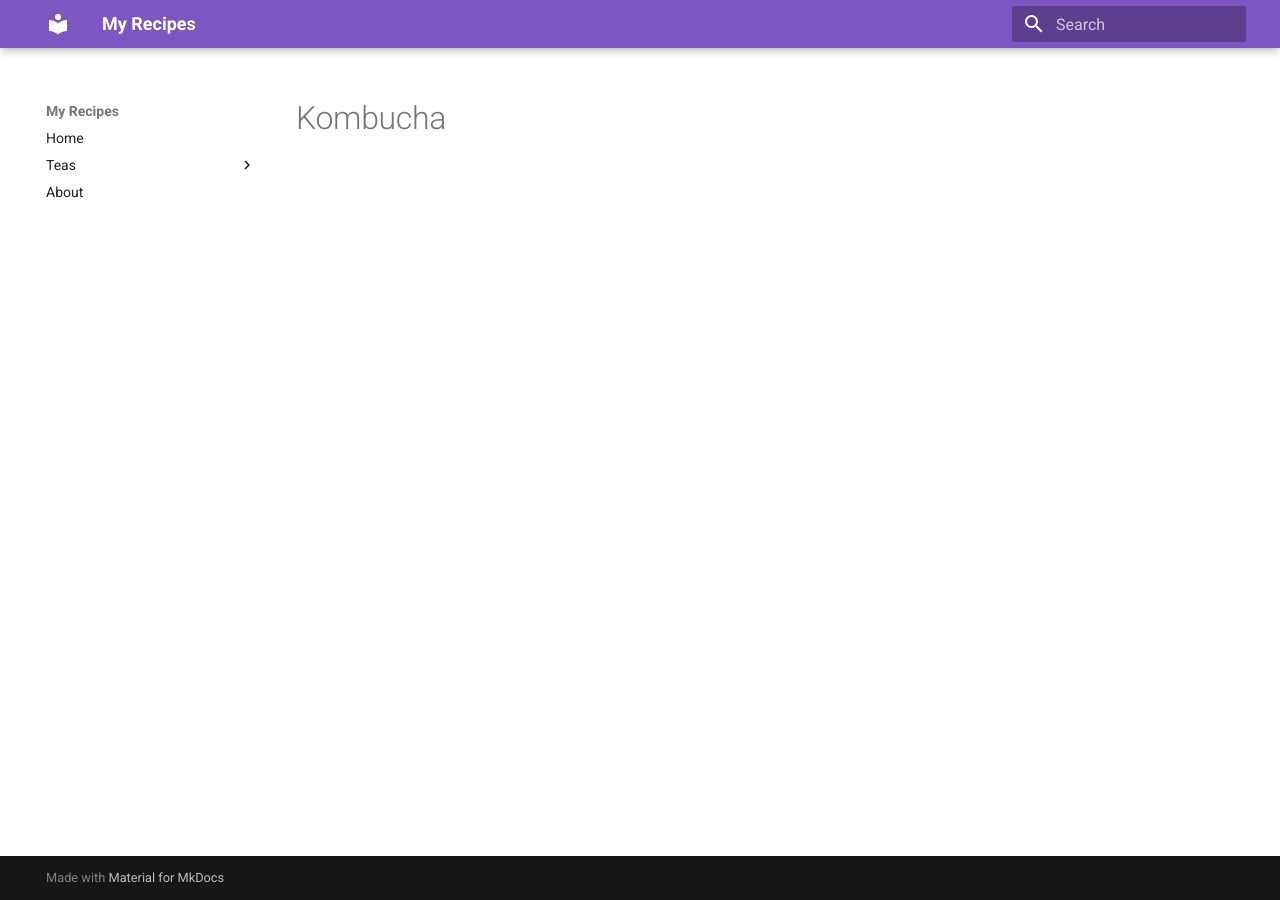
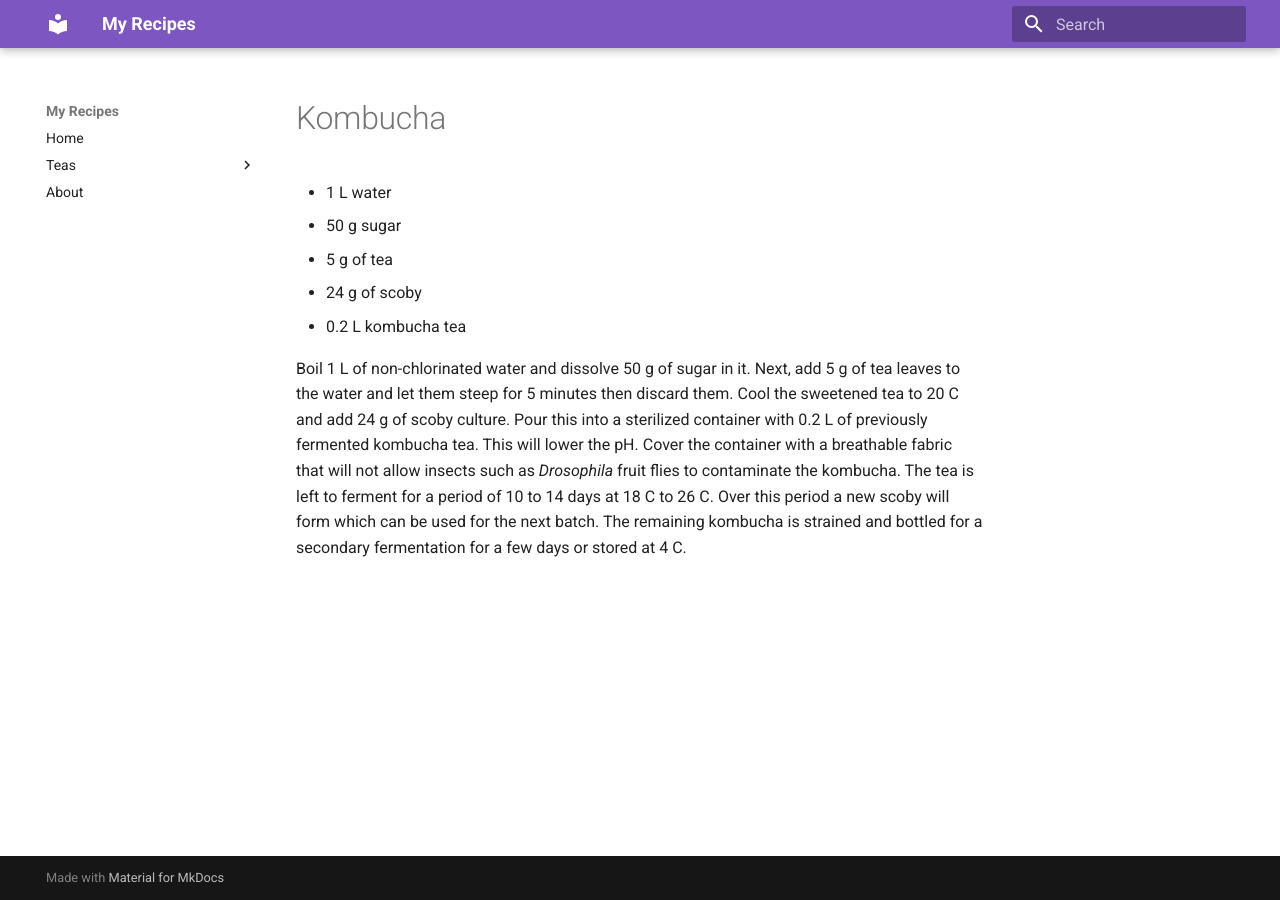
Before and after one commit to julianofhernandez/RecipesWiki, an MkDocs documentation site: the page built from docs/recipes/kombucha.md, in a window 1280 px wide. Built offline with MkDocs 1.6.1 and Material for MkDocs 9.7.7, drawn with Linux system fonts in a browser that asks for light colours.

Commit message:
Updated kombucha recipe

```diff
--- a/docs/recipes/kombucha.md
+++ b/docs/recipes/kombucha.md
@@ -1 +1,9 @@
 # Kombucha
+
+- 1 L water
+- 50 g sugar
+- 5 g of tea
+- 24 g of scoby
+- 0.2 L kombucha tea
+
+Boil 1 L of non-chlorinated water and dissolve 50 g of sugar in it. Next, add 5 g of tea leaves to the water and let them steep for 5 minutes then discard them. Cool the sweetened tea to 20 C and add 24 g of scoby culture. Pour this into a sterilized container with 0.2 L of previously fermented kombucha tea. This will lower the pH. Cover the container with a breathable fabric that will not allow insects such as *Drosophila* fruit flies to contaminate the kombucha. The tea is left to ferment for a period of 10 to 14 days at 18 C to 26 C. Over this period a new scoby will form which can be used for the next batch. The remaining kombucha is strained and bottled for a secondary fermentation for a few days or stored at 4 C.
```
